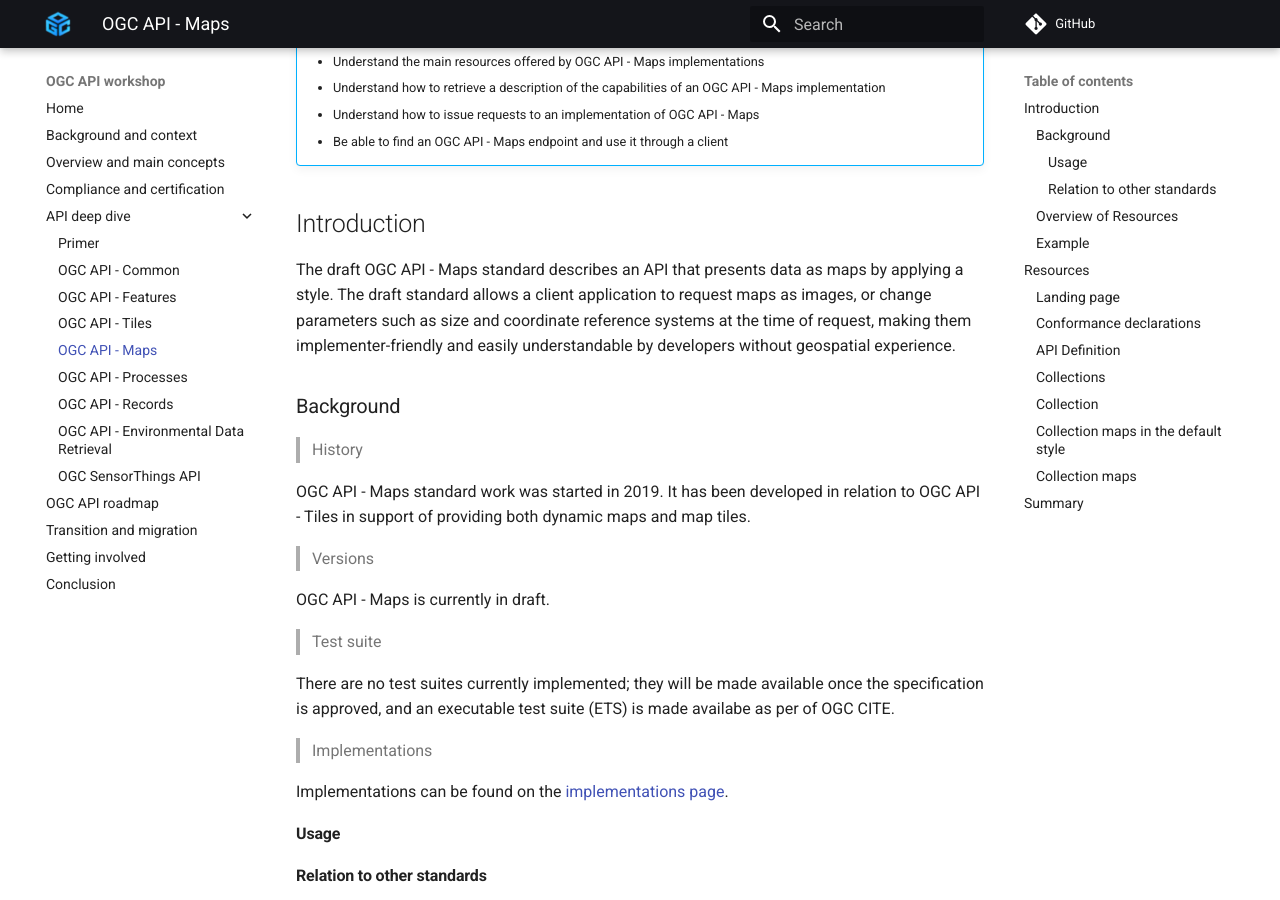
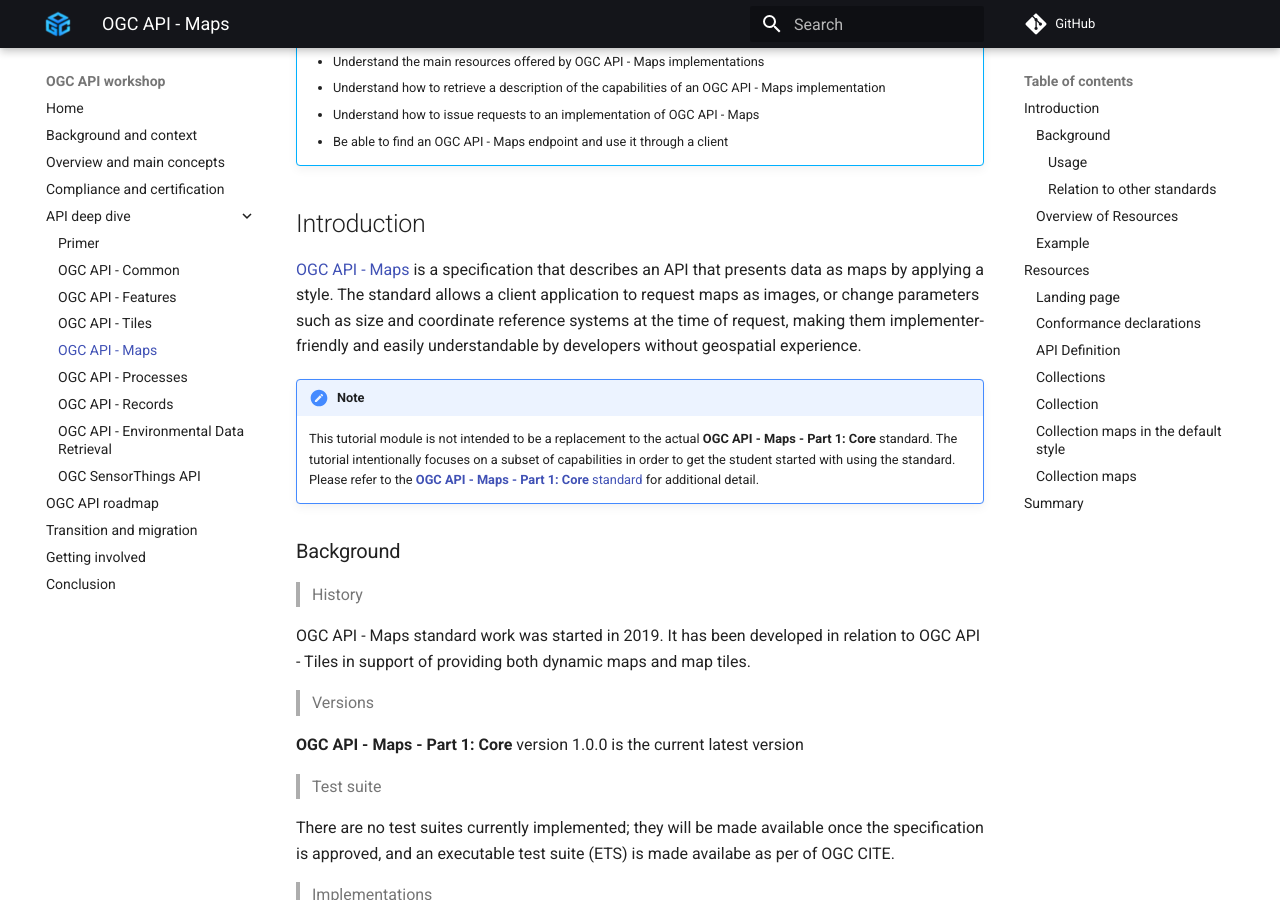
Before and after one commit to opengeospatial/ogcapi-workshop, an MkDocs documentation site: the page built from workshop/content/docs/api-deep-dive/maps.md, in a window 1280 px wide and 900 px high, scrolled down 369 px. Built offline with MkDocs 1.6.1 and Material for MkDocs 9.7.7, drawn with Linux system fonts in a browser that asks for light colours; comment, search, counter and statistics services are not loaded; some of the changed text lies outside the part shown.

Commit message:
More Updates (#54)
* - added reference to OGC API - connected systems

* - updated OAM deep dive, to reflect the fact that it is an approved Standard.

* - added draft parts on OAP

* - updated wording to harmonise with other Standards

* - removed "draft", as the Standard is approved.

---------

Co-authored-by: doublebyte1 <info@doublebyte.net>

```diff
--- a/workshop/content/docs/api-deep-dive/maps.md
+++ b/workshop/content/docs/api-deep-dive/maps.md
@@ -20,10 +20,17 @@ title: OGC API - Maps
 
 ## Introduction
 
-The draft OGC API - Maps standard describes an API that presents data as maps by applying a
-style.  The draft standard allows a client application to request maps as images, or change
+[OGC API - Maps](https://ogcapi.ogc.org/maps) is a specification that describes an API that presents data as maps by applying a
+style.  The standard allows a client application to request maps as images, or change
 parameters such as size and coordinate reference systems at the time of request, making them
 implementer-friendly and easily understandable by developers without geospatial experience.
+
+!!! note
+    This tutorial module is not intended to be a replacement to the actual
+    **OGC API - Maps - Part 1: Core** standard. The tutorial intentionally
+    focuses on a subset of capabilities in order to get the student started
+    with using the standard. Please refer to the [**OGC API - Maps - Part 1:
+    Core** standard](https://docs.ogc.org/is/20-058/20-058.html) for additional detail.
 
 ### Background
 
@@ -34,7 +41,7 @@ implementer-friendly and easily understandable by developers without geospatial
 
 > Versions
 
-  OGC API - Maps is currently in draft.
+  **OGC API - Maps - Part 1: Core** version 1.0.0 is the current latest version
 
 > Test suite
 
@@ -278,5 +285,5 @@ Each style within the collection can then be requested as a map as follows (usin
 
 ## Summary
 
-The draft OGC API - Maps standard describes an API that presents data as maps by applying a style.  This deep dive
-provided an overview of the draft standard and the various Resources and endpoints that are supported.
+The OGC API - Maps standard describes an API that presents data as maps by applying a style.  This deep dive
+provided an overview of the standard and the various Resources and endpoints that are supported.
```
Also changed, not shown: workshop/content/docs/api-deep-dive/processes.md (+6 -0 lines), workshop/content/docs/overview-and-main-concepts.md (+1 -0 lines).
